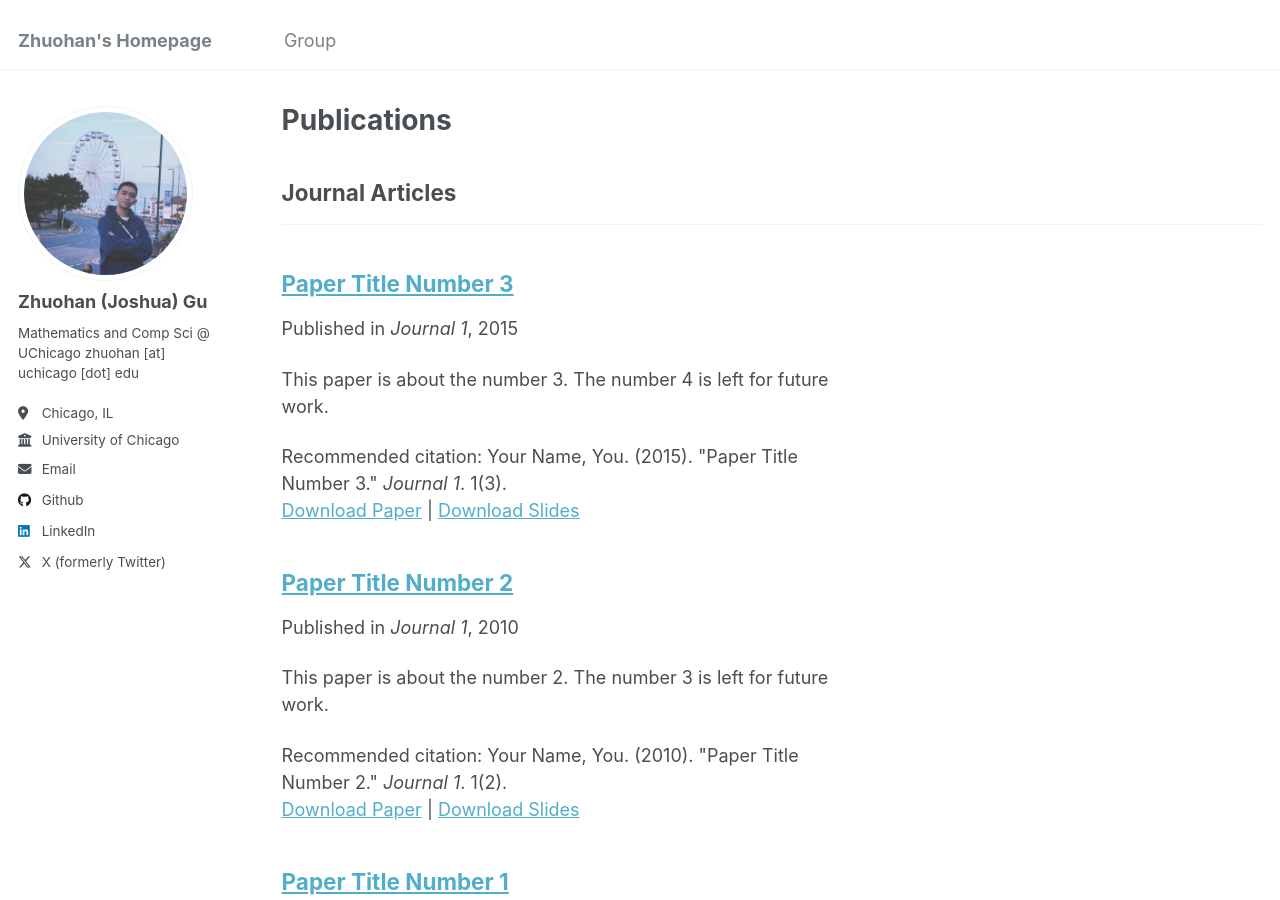
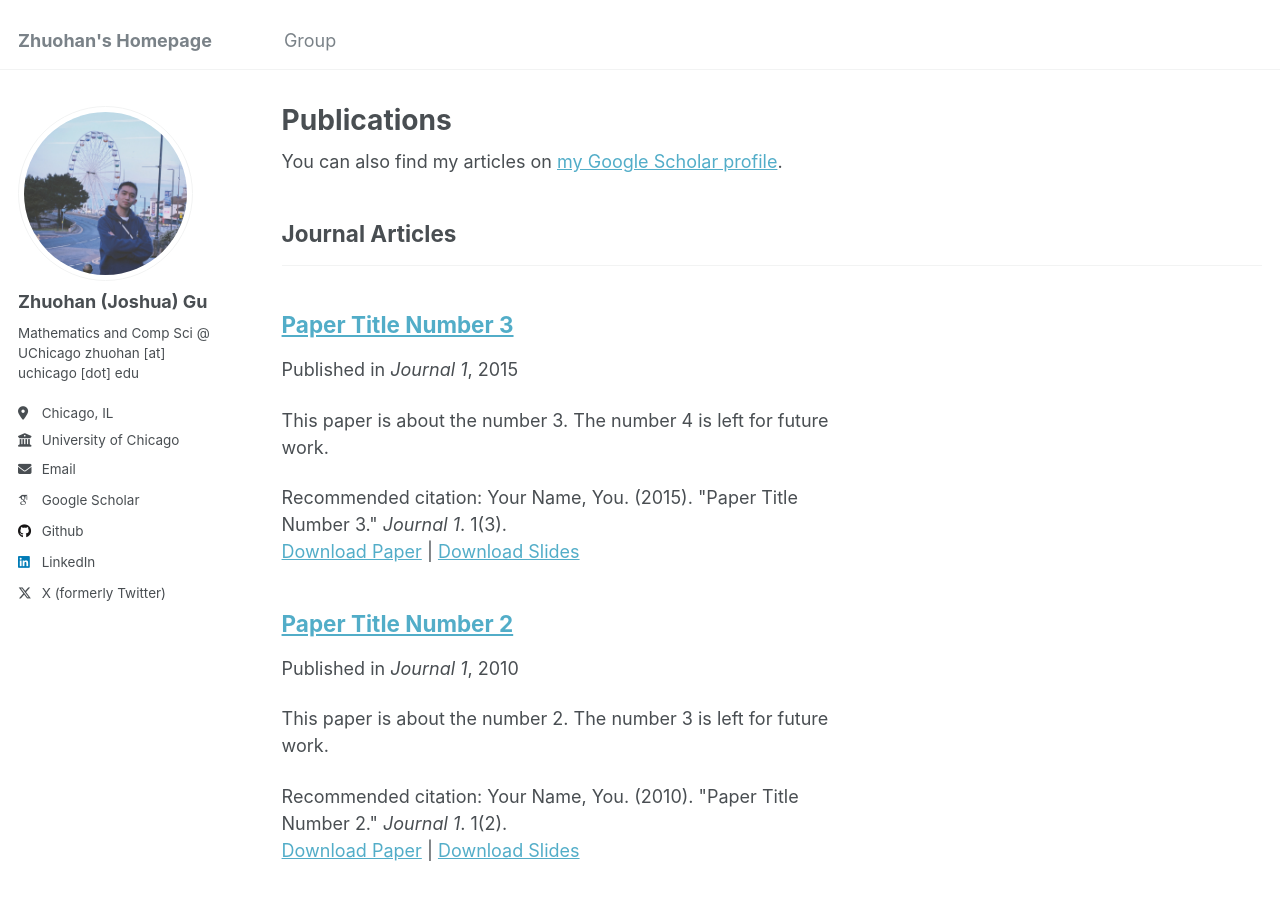
Before and after one commit to zhuohangu/zhuohangu.github.io, a Jekyll site: the page built from _pages/publications.html, in a window 1280 px wide and 900 px high. Built offline with Jekyll 4.4.1, drawn with Linux system fonts in a browser that asks for light colours; some web fonts are replaced; part of the change alters nothing that is shown.

Commit message:
add google schoalr

```diff
--- a/_config.yml
+++ b/_config.yml
@@ -32,7 +32,7 @@ author:
 
   # Academic websites
   arxiv            : # URL - Update with the correct link to your profile
-  googlescholar    : # "https://scholar.google.com/citations?user=PS_CX0AAAAAJ"
+  googlescholar    : https://scholar.google.com/citations?user=ilve0goAAAAJ&hl=en
   impactstory      : # URL
   orcid            : # "http://orcid.org/yourorcidurl"
   semantic         : # URL
```
